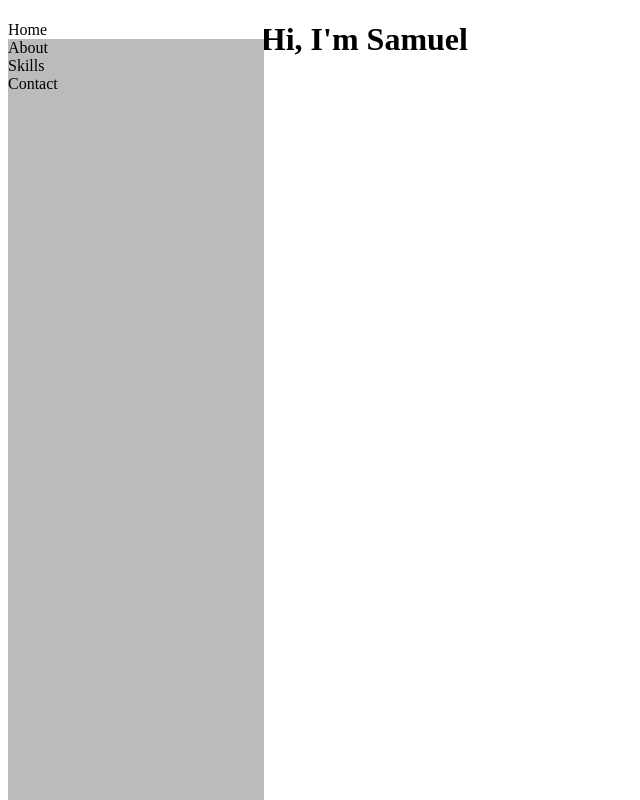
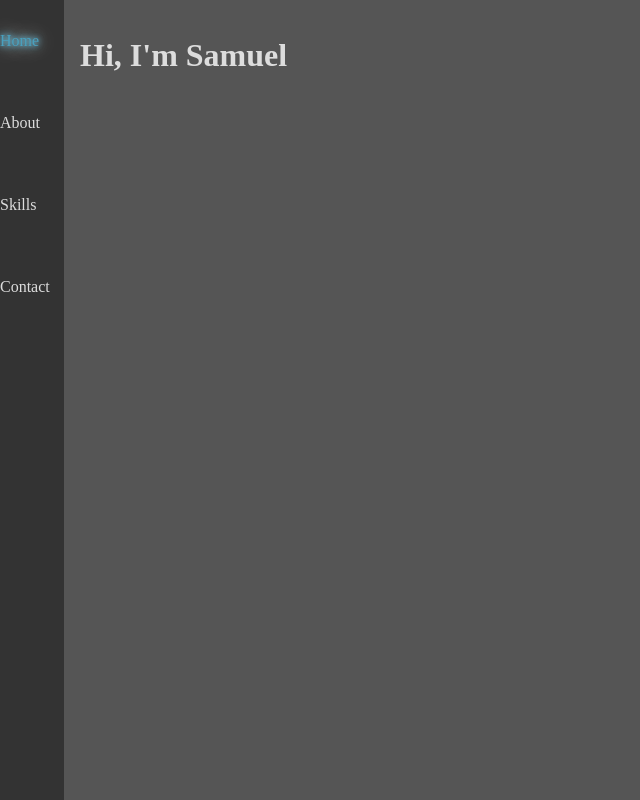
Before and after one commit to Repapt/Repapt.github.io, a React (Create React App) app in the folder react-frontend/: page / in a window 1280 px wide. Shown: the whole page, without its empty margins (0-640 px from the left). Built offline with nearby package versions, Linux system fonts and the light colour scheme.

Commit message:
added basic css styling for tab layout

```diff
--- a/react-frontend/public/index.html
+++ b/react-frontend/public/index.html
@@ -7,7 +7,7 @@
     <meta name="theme-color" content="#000000" />
     <meta
       name="description"
-      content="Web site created using create-react-app"
+      content="Samuel Liu - Personal Website"
     />
     <link rel="apple-touch-icon" href="%PUBLIC_URL%/logo192.png" />
     <!--
@@ -24,7 +24,7 @@
       work correctly both with client-side routing and a non-root public URL.
       Learn how to configure a non-root public URL by running `npm run build`.
     -->
-    <title>React App</title>
+    <title>Samuel Liu</title>
   </head>
   <body>
     <noscript>You need to enable JavaScript to run this app.</noscript>
--- /dev/null
+++ b/react-frontend/src/App.css
@@ -0,0 +1,3 @@
+.App {
+    height: 100%;
+}
--- a/react-frontend/src/App.js
+++ b/react-frontend/src/App.js
@@ -1,6 +1,8 @@
 import React from 'react';
 
 import TabManager from './components/TabManager';
+
+import './App.css'
 
 class App extends React.Component{
   render() {
--- a/react-frontend/src/components/TabManager.css
+++ b/react-frontend/src/components/TabManager.css
@@ -1,21 +1,50 @@
+.tab-manager {
+    height: 100%;
+}
+
 .tab-list {
-    width: 20%;
+    width: 5%;
     height: 100%;
-    position: fixed;
     margin: 0;
     padding: 0;
-    background-color: #bbb;
+    background-color: #333;
+    position: fixed;
 }
 
 .tab-list-item {
     display: block;
     list-style: none;
+    color: #ddd;
+    padding: 2rem 0rem;
+}
+
+.tab-list-item:hover {
+    cursor: pointer;
+    color: #49a0be;
+    animation: glow 1s ease-in-out 0s infinite alternate;
+    transition: 0.5s;
 }
 
 .tab-list-active {
-    background-color: white;
+    color: #49a0be;
+    animation: glow 1s ease-in-out 0s infinite alternate;
 }
 
 .tab-content {
-    margin-left: 20%;
+    padding: 1rem;
+    margin-left: 5%;
+    background-color: #555;
+    color: #ddd;
+    height: 100%;
+    position: fixed;
+    width: 100%;
 }
+
+@keyframes glow {
+    from {
+        text-shadow: 0 0 5px #49a0be, 0 0 15px #fff;
+      }
+    to {
+        text-shadow: 0 0 5px #6bc3e0, 0 0 10px #83d6f1, 0 0 20px #fff;
+    }
+}
--- /dev/null
+++ b/react-frontend/src/index.css
@@ -0,0 +1,5 @@
+html, body {
+    margin: 0;
+    padding: 0;
+    height: 100%;
+}
--- a/react-frontend/src/index.js
+++ b/react-frontend/src/index.js
@@ -1,5 +1,8 @@
 import React from 'react';
 import ReactDOM from 'react-dom';
+
 import App from './App';
 
+import './index.css'
+
 ReactDOM.render(<App />, document.getElementById('root'));
```
